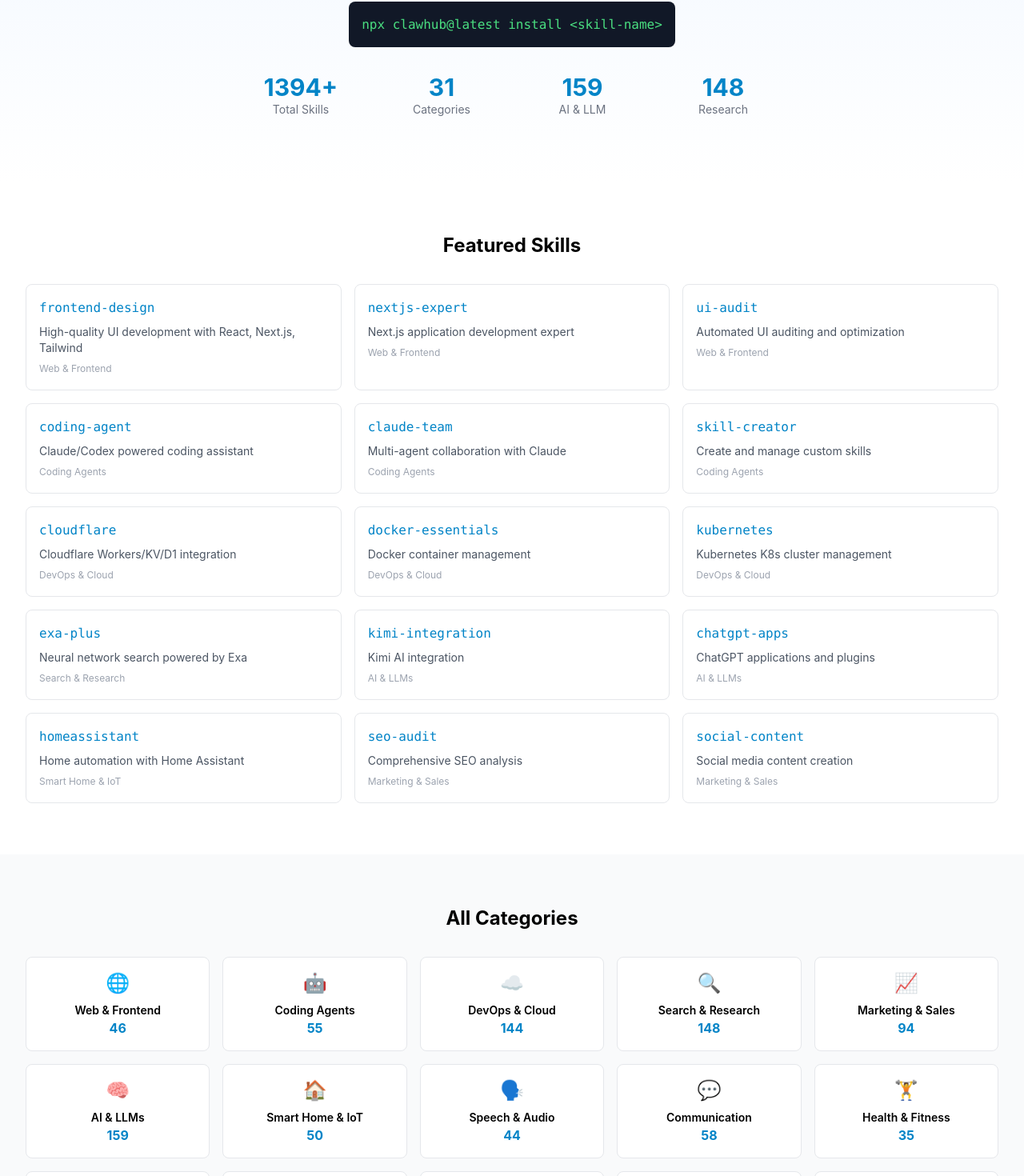
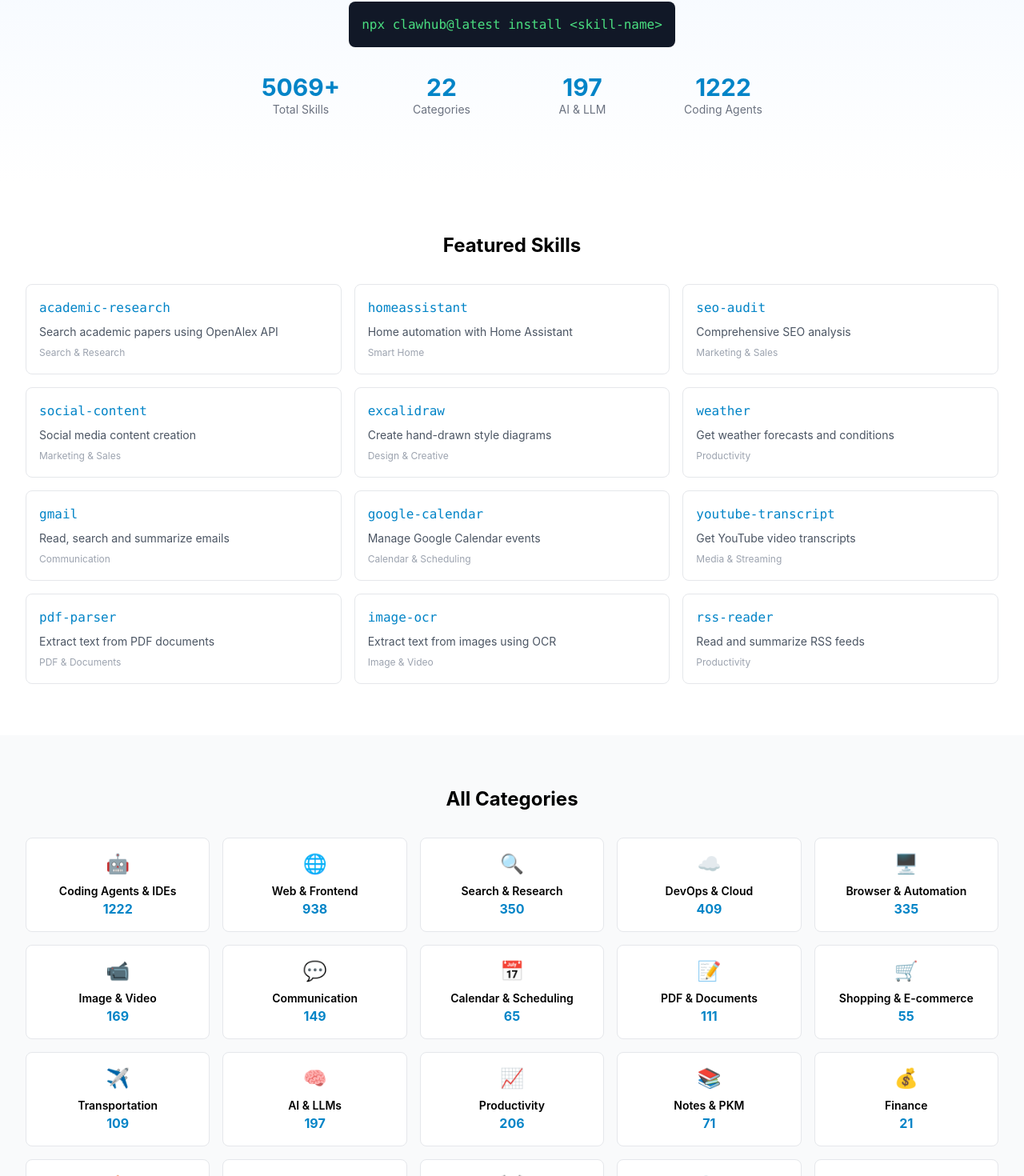
Before and after one commit to 892153301/openclawDLX, a Next.js app: page /skills in a window 1280 px wide. Shown: the part 315-1785 px from the top of the page at 80% size. Built offline with nearby package versions, Linux system fonts and the light colour scheme.

Commit message:
Update community page with correct QR codes and fix OpenClaw naming

```diff
--- a/app/[day]/page.tsx
+++ b/app/[day]/page.tsx
@@ -155,7 +155,7 @@ export default function CoursePage({ params }: { params: { day: string } }) {
     <div className="min-h-screen">
       <header className="border-b">
         <nav className="max-w-5xl mx-auto px-4 py-4 flex justify-between items-center">
-          <Link href="/" className="text-xl font-bold">🐾 OpenClaw 101</Link>
+          <Link href="/" className="text-xl font-bold">🐾 OpenClaw大龙虾</Link>
           <Link href="/" className="text-primary-600 hover:underline">← Back to Home</Link>
         </nav>
       </header>
@@ -226,7 +226,7 @@ export default function CoursePage({ params }: { params: { day: string } }) {
 
       <footer className="py-8 border-t mt-12">
         <div className="max-w-5xl mx-auto px-4 text-center text-gray-500">
-          <p>OpenClaw 101 - Open Source Guide</p>
+          <p>OpenClaw大龙虾 - Open Source Guide</p>
         </div>
       </footer>
     </div>
--- a/app/layout.tsx
+++ b/app/layout.tsx
@@ -2,7 +2,7 @@ import type { Metadata } from 'next'
 import './globals.css'
 
 export const metadata: Metadata = {
-  title: 'OpenClaw 101 - 7天掌握你的AI私人助理',
+  title: 'OpenClaw大龙虾 - 7天掌握你的AI私人助理',
   description: '从零开始，7天掌握你的 AI 私人助理 | The open-source guide to building your AI assistant with OpenClaw',
 }
 
--- a/app/page.tsx
+++ b/app/page.tsx
@@ -9,7 +9,7 @@ export default function Home() {
       <header className="border-b">
         <nav className="max-w-7xl mx-auto px-4 sm:px-6 lg:px-8">
           <div className="flex justify-between items-center h-16">
-            <Link href="/" className="text-2xl">🐾 OpenClaw 101</Link>
+            <Link href="/" className="text-2xl">🐾 OpenClaw大龙虾</Link>
             <div className="flex items-center space-x-6">
               <Link href="#what-is" className="hover:text-primary-600">Learn</Link>
               <Link href="#skills" className="hover:text-primary-600">Skills</Link>
@@ -228,7 +228,7 @@ export default function Home() {
 
       <footer className="py-8 border-t">
         <div className="max-w-7xl mx-auto px-4 text-center text-gray-500">
-          <p>OpenClaw 101 - Open Source Guide</p>
+          <p>OpenClaw大龙虾 - Open Source Guide</p>
         </div>
       </footer>
     </div>
--- a/app/resources/page.tsx
+++ b/app/resources/page.tsx
@@ -60,7 +60,7 @@ export default function ResourcesPage() {
       <header className="border-b">
         <nav className="max-w-7xl mx-auto px-4 sm:px-6 lg:px-8">
           <div className="flex justify-between items-center h-16">
-            <Link href="/" className="text-2xl">🐾 OpenClaw 101</Link>
+            <Link href="/" className="text-2xl">🐾 OpenClaw大龙虾</Link>
             <div className="flex items-center space-x-6">
               <Link href="/zh" className="hover:text-primary-600">中文</Link>
               <a href="https://github.com/mengjian-github/openclaw大龙虾" target="_blank" className="hover:text-primary-600">⭐ GitHub</a>
@@ -176,7 +176,7 @@ export default function ResourcesPage() {
 
       <footer className="py-8 border-t mt-12">
         <div className="max-w-7xl mx-auto px-4 text-center text-gray-500">
-          <p>OpenClaw 101 - Open Source Guide</p>
+          <p>OpenClaw大龙虾 - Open Source Guide</p>
         </div>
       </footer>
     </div>
--- a/app/skills/page.tsx
+++ b/app/skills/page.tsx
@@ -3,55 +3,43 @@
 import Link from 'next/link'
 
 const skillCategories = [
-  { icon: '🌐', name: 'Web & Frontend', count: 46, en: 'Web & Frontend', zh: '网页 & 前端' },
-  { icon: '🤖', name: 'Coding Agents', count: 55, en: 'Coding Agents', zh: '编程 Agent' },
-  { icon: '☁️', name: 'DevOps & Cloud', count: 144, en: 'DevOps & Cloud', zh: 'DevOps & 云' },
-  { icon: '🔍', name: 'Search & Research', count: 148, en: 'Search & Research', zh: '搜索 & 研究' },
-  { icon: '📈', name: 'Marketing & Sales', count: 94, en: 'Marketing & Sales', zh: '营销 & 销售' },
-  { icon: '🧠', name: 'AI & LLMs', count: 159, en: 'AI & LLMs', zh: 'AI & 大模型' },
-  { icon: '🏠', name: 'Smart Home & IoT', count: 50, en: 'Smart Home & IoT', zh: '智能家居' },
-  { icon: '🗣️', name: 'Speech & Audio', count: 44, en: 'Speech & Audio', zh: '语音 & 音频' },
-  { icon: '💬', name: 'Communication', count: 58, en: 'Communication', zh: '通讯集成' },
-  { icon: '🏋️', name: 'Health & Fitness', count: 35, en: 'Health & Fitness', zh: '健康 & 健身' },
-  { icon: '📝', name: 'Notes & PKM', count: 61, en: 'Notes & PKM', zh: '笔记 & 知识' },
-  { icon: '🎮', name: 'Gaming', count: 7, en: 'Gaming', zh: '游戏' },
-  { icon: '📊', name: 'Data & Analytics', count: 28, en: 'Data & Analytics', zh: '数据分析' },
-  { icon: '🎨', name: 'Design & Creative', count: 32, en: 'Design & Creative', zh: '设计 & 创意' },
-  { icon: '📚', name: 'Education & Learning', count: 23, en: 'Education & Learning', zh: '教育 & 学习' },
-  { icon: '💰', name: 'Finance & Crypto', count: 41, en: 'Finance & Crypto', zh: '金融 & 加密' },
-  { icon: '✈️', name: 'Travel & Transport', count: 18, en: 'Travel & Transport', zh: '旅游 & 出行' },
-  { icon: '🍔', name: 'Food & Drink', count: 12, en: 'Food & Drink', zh: '餐饮 & 美食' },
-  { icon: '👥', name: 'Social & Community', count: 29, en: 'Social & Community', zh: '社交 & 社区' },
-  { icon: '📱', name: 'Mobile & Apps', count: 16, en: 'Mobile & Apps', zh: '移动 & 应用' },
-  { icon: '🔐', name: 'Security & Privacy', count: 38, en: 'Security & Privacy', zh: '安全 & 隐私' },
-  { icon: '📹', name: 'Video & Media', count: 45, en: 'Video & Media', zh: '视频 & 媒体' },
-  { icon: '🎵', name: 'Music & Audio', count: 21, en: 'Music & Audio', zh: '音乐 & 音频' },
-  { icon: '🛒', name: 'E-commerce', count: 19, en: 'E-commerce', zh: '电商' },
-  { icon: '📅', name: 'Productivity', count: 67, en: 'Productivity', zh: '效率' },
-  { icon: '🤝', name: 'Business & SaaS', count: 33, en: 'Business & SaaS', zh: '商业 & SaaS' },
-  { icon: '🌍', name: 'News & Info', count: 22, en: 'News & Info', zh: '新闻 & 资讯' },
-  { icon: '🎯', name: 'Sports & Fitness', count: 14, en: 'Sports & Fitness', zh: '运动 & 健身' },
-  { icon: '🌿', name: 'Nature & Environment', count: 8, en: 'Nature & Environment', zh: '自然 & 环保' },
-  { icon: '🐶', name: 'Pets & Animals', count: 11, en: 'Pets & Animals', zh: '宠物 & 动物' },
-  { icon: '💼', name: 'Career & Jobs', count: 16, en: 'Career & Jobs', zh: '职业 & 工作' },
+  { icon: '🤖', name: 'Coding Agents & IDEs', count: 1222, slug: 'coding-agents-ides', en: 'Coding Agents & IDEs', zh: '编程 Agent' },
+  { icon: '🌐', name: 'Web & Frontend', count: 938, slug: 'web-frontend-development', en: 'Web & Frontend Development', zh: '网页 & 前端' },
+  { icon: '🔍', name: 'Search & Research', count: 350, slug: 'search-research', en: 'Search & Research', zh: '搜索 & 研究' },
+  { icon: '☁️', name: 'DevOps & Cloud', count: 409, slug: 'devops-cloud', en: 'DevOps & Cloud', zh: 'DevOps & 云' },
+  { icon: '🖥️', name: 'Browser & Automation', count: 335, slug: 'browser-automation', en: 'Browser & Automation', zh: '浏览器 & 自动化' },
+  { icon: '📹', name: 'Image & Video', count: 169, slug: 'image-video-generation', en: 'Image & Video Generation', zh: '图像 & 视频' },
+  { icon: '💬', name: 'Communication', count: 149, slug: 'communication', en: 'Communication', zh: '通讯集成' },
+  { icon: '📅', name: 'Calendar & Scheduling', count: 65, slug: 'calendar-scheduling', en: 'Calendar & Scheduling', zh: '日历 & 日程' },
+  { icon: '📝', name: 'PDF & Documents', count: 111, slug: 'pdf-documents', en: 'PDF & Documents', zh: 'PDF & 文档' },
+  { icon: '🛒', name: 'Shopping & E-commerce', count: 55, slug: 'shopping-e-commerce', en: 'Shopping & E-commerce', zh: '电商' },
+  { icon: '✈️', name: 'Transportation', count: 109, slug: 'transportation', en: 'Transportation', zh: '出行' },
+  { icon: '🧠', name: 'AI & LLMs', count: 197, slug: 'ai-llms', en: 'AI & LLMs', zh: 'AI & 大模型' },
+  { icon: '📈', name: 'Productivity', count: 206, slug: 'productivity-tasks', en: 'Productivity & Tasks', zh: '效率' },
+  { icon: '📚', name: 'Notes & PKM', count: 71, slug: 'notes-pkm', en: 'Notes & PKM', zh: '笔记 & 知识' },
+  { icon: '💰', name: 'Finance', count: 21, slug: 'finance', en: 'Finance', zh: '金融' },
+  { icon: '🏠', name: 'Smart Home', count: 43, slug: 'smart-home-iot', en: 'Smart Home & IoT', zh: '智能家居' },
+  { icon: '🎮', name: 'Gaming', count: 36, slug: 'gaming', en: 'Gaming', zh: '游戏' },
+  { icon: '🏋️', name: 'Health & Fitness', count: 88, slug: 'health-fitness', en: 'Health & Fitness', zh: '健康 & 健身' },
+  { icon: '🔐', name: 'Security', count: 54, slug: 'security-passwords', en: 'Security & Passwords', zh: '安全' },
+  { icon: '🐙', name: 'Git & GitHub', count: 170, slug: 'git-github', en: 'Git & GitHub', zh: 'Git & GitHub' },
+  { icon: '🎵', name: 'Media & Streaming', count: 85, slug: 'media-streaming', en: 'Media & Streaming', zh: '媒体 & 直播' },
+  { icon: '🖥️', name: 'CLI Utilities', count: 186, slug: 'cli-utilities', en: 'CLI Utilities', zh: '命令行工具' },
 ]
 
 const featuredSkills = [
-  { name: 'frontend-design', desc: 'High-quality UI development with React, Next.js, Tailwind', category: 'Web & Frontend' },
-  { name: 'nextjs-expert', desc: 'Next.js application development expert', category: 'Web & Frontend' },
-  { name: 'ui-audit', desc: 'Automated UI auditing and optimization', category: 'Web & Frontend' },
-  { name: 'coding-agent', desc: 'Claude/Codex powered coding assistant', category: 'Coding Agents' },
-  { name: 'claude-team', desc: 'Multi-agent collaboration with Claude', category: 'Coding Agents' },
-  { name: 'skill-creator', desc: 'Create and manage custom skills', category: 'Coding Agents' },
-  { name: 'cloudflare', desc: 'Cloudflare Workers/KV/D1 integration', category: 'DevOps & Cloud' },
-  { name: 'docker-essentials', desc: 'Docker container management', category: 'DevOps & Cloud' },
-  { name: 'kubernetes', desc: 'Kubernetes K8s cluster management', category: 'DevOps & Cloud' },
-  { name: 'exa-plus', desc: 'Neural network search powered by Exa', category: 'Search & Research' },
-  { name: 'kimi-integration', desc: 'Kimi AI integration', category: 'AI & LLMs' },
-  { name: 'chatgpt-apps', desc: 'ChatGPT applications and plugins', category: 'AI & LLMs' },
-  { name: 'homeassistant', desc: 'Home automation with Home Assistant', category: 'Smart Home & IoT' },
+  { name: 'academic-research', desc: 'Search academic papers using OpenAlex API', category: 'Search & Research' },
+  { name: 'homeassistant', desc: 'Home automation with Home Assistant', category: 'Smart Home' },
   { name: 'seo-audit', desc: 'Comprehensive SEO analysis', category: 'Marketing & Sales' },
   { name: 'social-content', desc: 'Social media content creation', category: 'Marketing & Sales' },
+  { name: 'excalidraw', desc: 'Create hand-drawn style diagrams', category: 'Design & Creative' },
+  { name: 'weather', desc: 'Get weather forecasts and conditions', category: 'Productivity' },
+  { name: 'gmail', desc: 'Read, search and summarize emails', category: 'Communication' },
+  { name: 'google-calendar', desc: 'Manage Google Calendar events', category: 'Calendar & Scheduling' },
+  { name: 'youtube-transcript', desc: 'Get YouTube video transcripts', category: 'Media & Streaming' },
+  { name: 'pdf-parser', desc: 'Extract text from PDF documents', category: 'PDF & Documents' },
+  { name: 'image-ocr', desc: 'Extract text from images using OCR', category: 'Image & Video' },
+  { name: 'rss-reader', desc: 'Read and summarize RSS feeds', category: 'Productivity' },
 ]
 
 export default function SkillsPage() {
@@ -95,16 +83,16 @@ export default function SkillsPage() {
                 <div className="text-sm text-gray-500">Total Skills</div>
               </div>
               <div>
-                <div className="text-3xl font-bold text-primary-600">31</div>
+                <div className="text-3xl font-bold text-primary-600">22</div>
                 <div className="text-sm text-gray-500">Categories</div>
               </div>
               <div>
-                <div className="text-3xl font-bold text-primary-600">159</div>
+                <div className="text-3xl font-bold text-primary-600">197</div>
                 <div className="text-sm text-gray-500">AI & LLM</div>
               </div>
               <div>
-                <div className="text-3xl font-bold text-primary-600">148</div>
-                <div className="text-sm text-gray-500">Research</div>
+                <div className="text-3xl font-bold text-primary-600">1222</div>
+                <div className="text-sm text-gray-500">Coding Agents</div>
               </div>
             </div>
           </div>
@@ -116,11 +104,17 @@ export default function SkillsPage() {
             <h2 className="text-2xl font-bold text-center mb-8">Featured Skills</h2>
             <div className="grid md:grid-cols-3 gap-4">
               {featuredSkills.map((skill, i) => (
-                <div key={i} className="p-4 border rounded-lg hover:shadow-md transition">
+                <a
+                  key={i}
+                  href={`https://clawhub.ai/skill/${skill.name}`}
+                  target="_blank"
+                  rel="noopener noreferrer"
+                  className="p-4 border rounded-lg hover:shadow-md transition block"
+                >
                   <code className="text-primary-600 font-mono">{skill.name}</code>
                   <p className="text-sm text-gray-600 mt-2">{skill.desc}</p>
                   <span className="text-xs text-gray-400 mt-2 inline-block">{skill.category}</span>
-                </div>
+                </a>
               ))}
             </div>
           </div>
@@ -134,7 +128,7 @@ export default function SkillsPage() {
               {skillCategories.map((cat, i) => (
                 <a
                   key={i}
-                  href={`https://clawhub.com/skills/${cat.name.toLowerCase().replace(/[^a-z0-9]/g, '-')}`}
+                  href={`https://clawhub.ai/skill/${cat.slug}`}
                   target="_blank"
                   rel="noopener noreferrer"
                   className="p-4 bg-white border rounded-lg hover:shadow-md transition text-center block"
@@ -159,7 +153,7 @@ export default function SkillsPage() {
               <code className="text-green-400 text-lg">npx clawhub@latest install seo-audit</code>
             </div>
             <div className="mt-6">
-              <a href="https://clawhub.com" target="_blank" className="inline-block px-6 py-3 bg-primary-600 text-white rounded-lg hover:bg-primary-700">
+              <a href="https://clawhub.ai" target="_blank" className="inline-block px-6 py-3 bg-primary-600 text-white rounded-lg hover:bg-primary-700">
                 Browse All Skills →
               </a>
             </div>
@@ -169,7 +163,7 @@ export default function SkillsPage() {
 
       <footer className="py-8 border-t">
         <div className="max-w-7xl mx-auto px-4 text-center text-gray-500">
-          <p>OpenClaw 101 - Open Source Guide</p>
+          <p>OpenClaw大龙虾 - Open Source Guide</p>
         </div>
       </footer>
     </div>
--- a/app/zh/day/[id]/page.tsx
+++ b/app/zh/day/[id]/page.tsx
@@ -182,13 +182,14 @@ export default function DayPage() {
             <Link href="/zh" className="flex items-center gap-2">
               <span className="text-2xl">🐾</span>
               <span className="text-xl font-bold bg-gradient-to-r from-indigo-600 to-purple-600 bg-clip-text text-transparent">
-                OpenClaw 101
+                OpenClaw大龙虾
               </span>
             </Link>
             <nav className="flex gap-6 text-sm font-medium">
               <Link href="/zh" className="text-slate-600 hover:text-indigo-600 transition-colors">首页</Link>
               <Link href="/zh/skills" className="text-slate-600 hover:text-indigo-600 transition-colors">技能</Link>
               <Link href="/zh/resources" className="text-slate-600 hover:text-indigo-600 transition-colors">资源</Link>
+              <Link href="/community" className="text-slate-600 hover:text-indigo-600 transition-colors">社区</Link>
             </nav>
           </div>
         </div>
@@ -325,7 +326,7 @@ export default function DayPage() {
       {/* Footer */}
       <footer className="bg-white border-t border-slate-200 mt-16 py-8">
         <div className="max-w-5xl mx-auto px-4 sm:px-6 lg:px-8 text-center text-slate-500 text-sm">
-          <p>© 2026 OpenClaw 101. 从零开始的 AI 助手搭建指南。</p>
+          <p>© 2026 OpenClaw大龙虾. 从零开始的 AI 助手搭建指南。</p>
         </div>
       </footer>
     </div>
--- a/app/zh/page.tsx
+++ b/app/zh/page.tsx
@@ -29,18 +29,18 @@ export default function ChineseHome() {
   }, [])
 
   const skillCategories = [
-    { icon: '🌐', name: '网页 & 前端', count: 46 },
-    { icon: '🤖', name: '编程 Agent', count: 55 },
-    { icon: '☁️', name: 'DevOps & 云', count: 144 },
-    { icon: '🔍', name: '搜索 & 研究', count: 148 },
-    { icon: '📈', name: '营销 & 销售', count: 94 },
-    { icon: '🧠', name: 'AI & 大模型', count: 159 },
-    { icon: '🏠', name: '智能家居', count: 50 },
-    { icon: '🗣️', name: '语音 & 音频', count: 44 },
-    { icon: '💬', name: '通讯集成', count: 58 },
-    { icon: '🏋️', name: '健康 & 健身', count: 35 },
-    { icon: '📝', name: '笔记 & 知识', count: 61 },
-    { icon: '🎮', name: '游戏', count: 7 },
+    { icon: '🤖', name: '编程 Agent', count: 1222, slug: 'coding-agents-ides' },
+    { icon: '🌐', name: '网页 & 前端', count: 938, slug: 'web-frontend-development' },
+    { icon: '🔍', name: '搜索 & 研究', count: 350, slug: 'search-research' },
+    { icon: '☁️', name: 'DevOps & 云', count: 409, slug: 'devops-cloud' },
+    { icon: '🖥️', name: '浏览器 & 自动化', count: 335, slug: 'browser-automation' },
+    { icon: '📹', name: '图像 & 视频', count: 169, slug: 'image-video-generation' },
+    { icon: '💬', name: '通讯集成', count: 149, slug: 'communication' },
+    { icon: '📅', name: '日历 & 日程', count: 65, slug: 'calendar-scheduling' },
+    { icon: '📝', name: 'PDF & 文档', count: 111, slug: 'pdf-documents' },
+    { icon: '🛒', name: '电商', count: 55, slug: 'shopping-e-commerce' },
+    { icon: '✈️', name: '出行', count: 109, slug: 'transportation' },
+    { icon: '🧠', name: 'AI & 大模型', count: 197, slug: 'ai-llms' },
   ]
 
   return (
@@ -58,7 +58,7 @@ export default function ChineseHome() {
               <Link href="#resources" className="hover:opacity-80" style={{ color: settings.primary_color }}>资源</Link>
               <Link href="/community" className="hover:opacity-80" style={{ color: settings.primary_color }}>社区</Link>
               <Link href="/" className="hover:opacity-80">🇺🇸 EN</Link>
-              <a href="https://github.com/mengjian-github/openclaw大龙虾" target="_blank" className="hover:opacity-80">⭐ GitHub</a>
+              <a href="https://github.com/openclaw/openclaw" target="_blank" className="hover:opacity-80">⭐ GitHub</a>
             </div>
           </div>
         </nav>
@@ -181,18 +181,24 @@ export default function ChineseHome() {
                 <div className="text-lg text-gray-600">总技能数</div>
               </div>
               <div className="text-center">
-                <div className="text-5xl font-bold" style={{ color: settings.primary_color }}>31</div>
+                <div className="text-5xl font-bold" style={{ color: settings.primary_color }}>22</div>
                 <div className="text-lg text-gray-600">分类数</div>
               </div>
             </div>
 
             <div className="grid md:grid-cols-3 lg:grid-cols-4 gap-4 mb-8">
               {skillCategories.map((cat, i) => (
-                <div key={i} className="p-4 border rounded-lg hover:shadow-md transition bg-white">
+                <a
+                  key={i}
+                  href={`https://clawhub.ai/skill/${cat.slug}`}
+                  target="_blank"
+                  rel="noopener noreferrer"
+                  className="p-4 border rounded-lg hover:shadow-md transition bg-white block"
+                >
                   <div className="text-2xl mb-2">{cat.icon}</div>
                   <div className="font-semibold">{cat.name}</div>
                   <div className="text-sm text-gray-500">{cat.count}</div>
-                </div>
+                </a>
               ))}
             </div>
 
--- a/app/zh/resources/page.tsx
+++ b/app/zh/resources/page.tsx
@@ -69,7 +69,7 @@ export default function ResourcesPage() {
       <header className="bg-white border-b">
         <nav className="max-w-7xl mx-auto px-4 sm:px-6 lg:px-8">
           <div className="flex justify-between items-center h-16">
-            <Link href="/zh" className="text-2xl">🐾 OpenClaw 101</Link>
+            <Link href="/zh" className="text-2xl">🐾 OpenClaw大龙虾</Link>
             <div className="flex items-center space-x-6">
               <Link href="/zh" className="hover:text-primary-600">首页</Link>
               <Link href="/zh/skills" className="hover:text-primary-600">技能</Link>
@@ -236,7 +236,7 @@ export default function ResourcesPage() {
 
       <footer className="py-8 border-t mt-12 bg-white">
         <div className="max-w-7xl mx-auto px-4 text-center text-gray-500">
-          <p>OpenClaw 101 - 开源免费学习指南</p>
+          <p>OpenClaw大龙虾 - 开源免费学习指南</p>
         </div>
       </footer>
     </div>
```
Also changed, not shown: app/community/page.tsx (+8 -44 lines), public/douyin-qr.jpg (added), public/wechat-qr.jpg.
